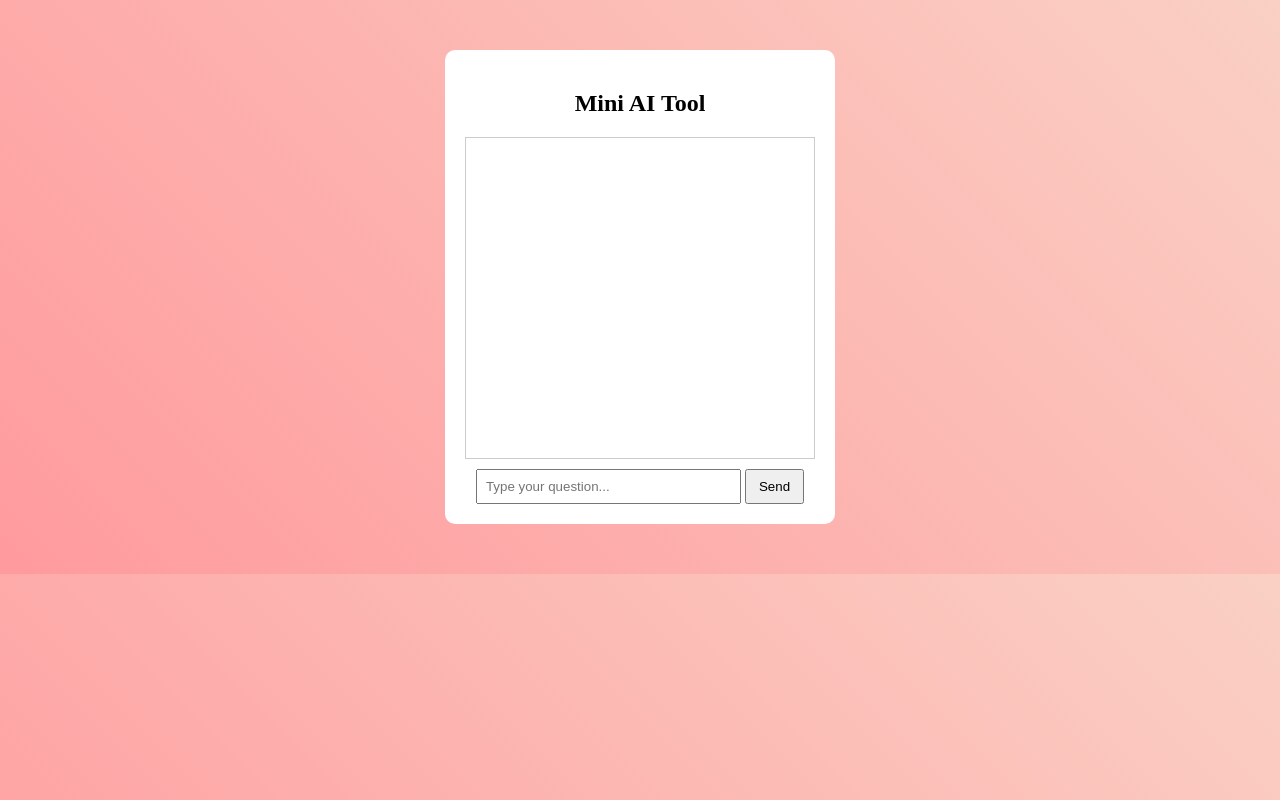
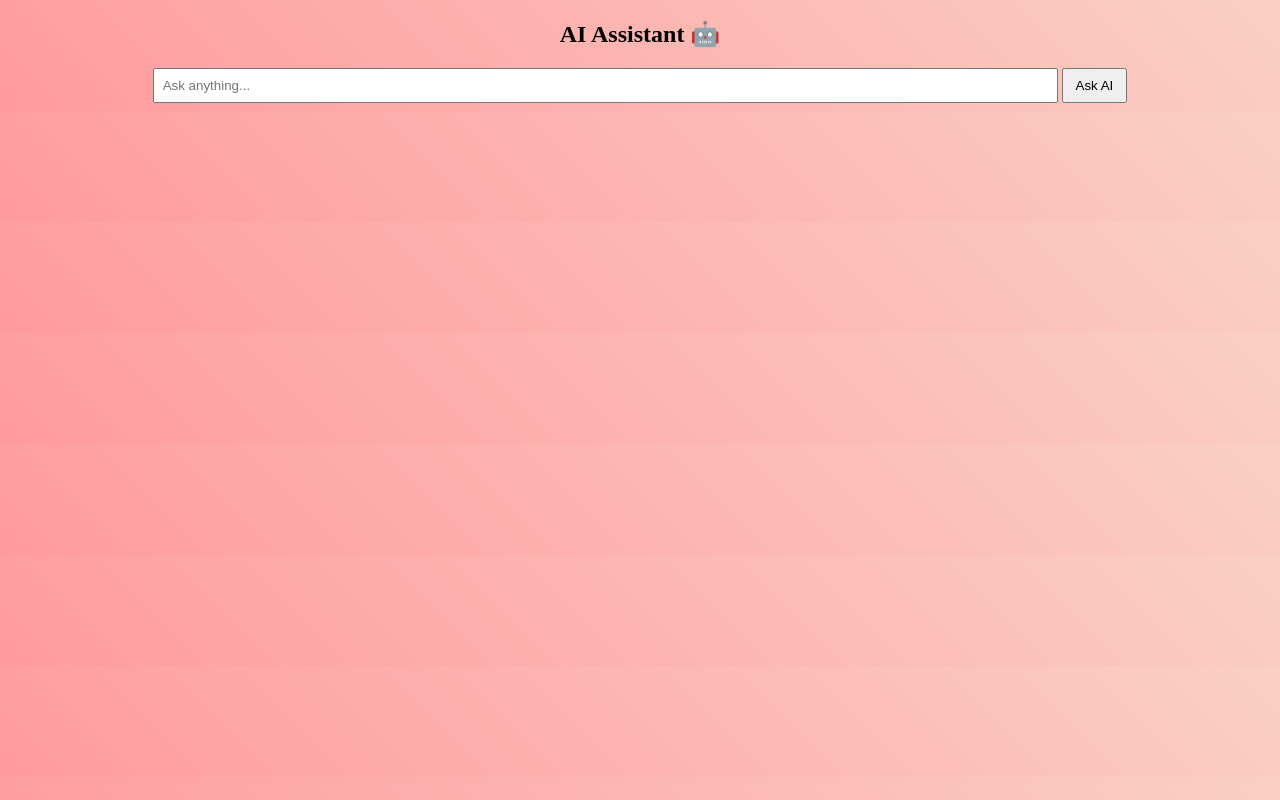
Before and after one commit to hiramaqsood121-wq/QuickSum-AI, a plain HTML site: page index.html in a window 1280 px wide. Drawn offline with Linux system fonts and the light colour scheme.

Commit message:
Update index.html

```diff
--- a/index.html
+++ b/index.html
@@ -2,20 +2,23 @@
 <html lang="en">
 <head>
   <meta charset="UTF-8">
-  <title>Mini AI Tool</title>
+  <title>AI Assistant</title>
   <link rel="stylesheet" href="style.css">
 </head>
+
 <body>
 
-  <div class="chat-container">
-    <h2>Mini AI Tool</h2>
+<div class="app">
+  <h2>AI Assistant 🤖</h2>
 
-    <div id="chat-box"></div>
+  <div class="chat" id="chat"></div>
 
-    <input type="text" id="user-input" placeholder="Type your question..." />
-    <button onclick="sendMessage()">Send</button>
+  <div class="input-area">
+    <input id="input" placeholder="Ask anything..." />
+    <button onclick="askAI()">Ask AI</button>
   </div>
+</div>
 
-  <script src="script.js"></script>
+<script src="script.js"></script>
 </body>
 </html>
```
